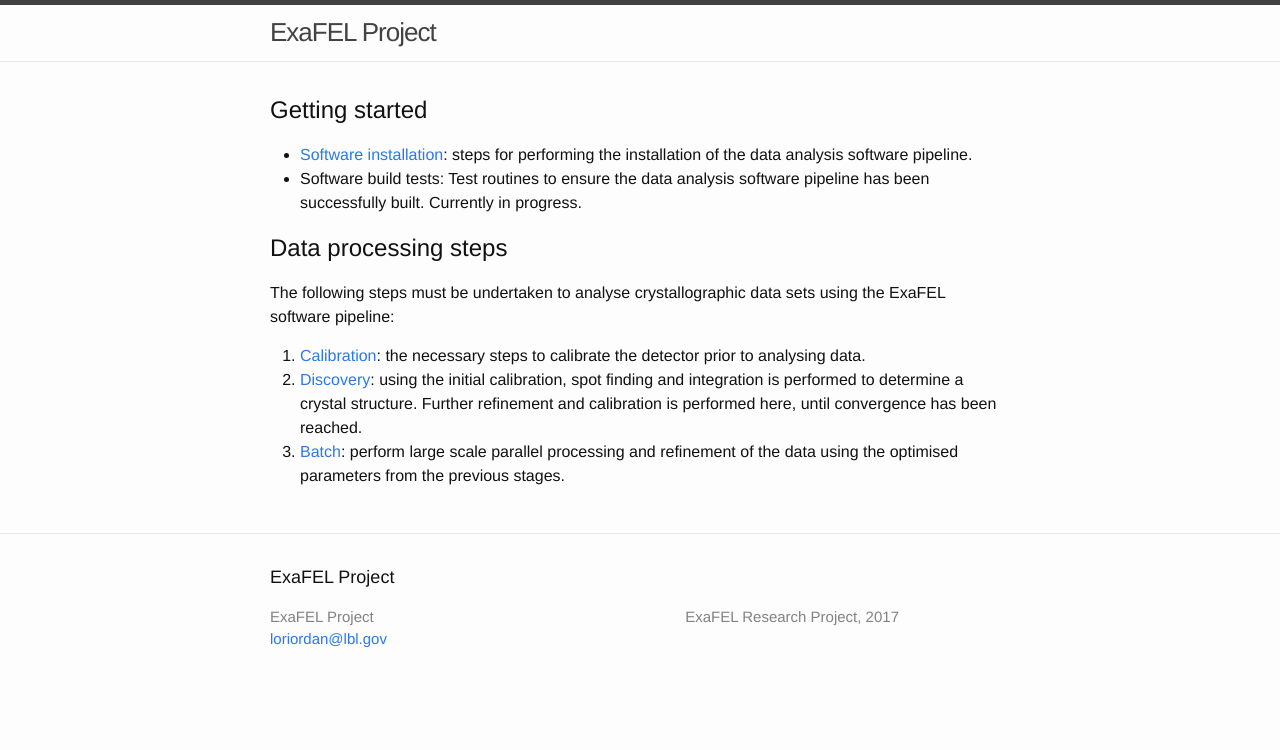
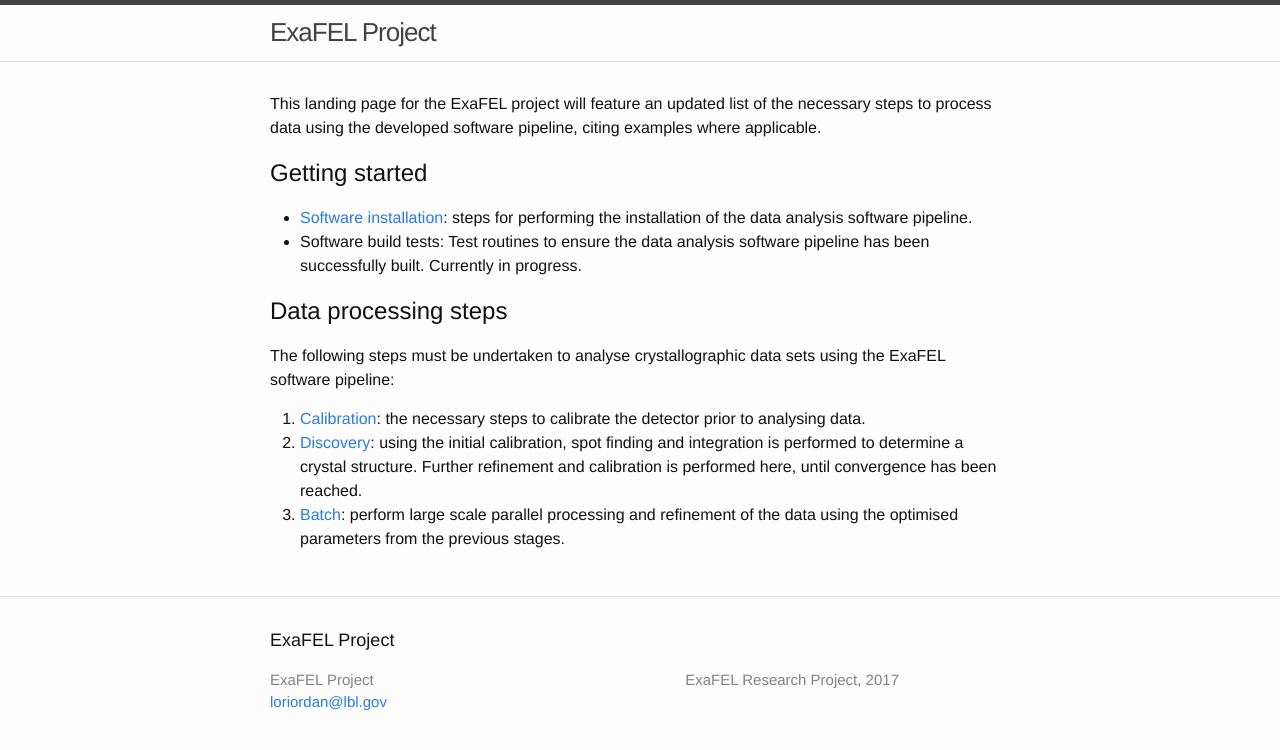
Before and after one commit to ExaFEL/docs, a Jekyll site: the page built from index.md, in a window 1280 px wide. Shown: the top 750 px of the page. Built offline with Jekyll 4.4.1, drawn with Linux system fonts in a browser that asks for light colours; our own code applies the rules of GitHub Pages for plain Markdown files.

```diff
--- a/index.md
+++ b/index.md
@@ -1,11 +1,7 @@
 ---
-#
-# You don't need to edit this file, it's empty on purpose.
-# Edit minima's home layout instead if you wanna make some changes
-# See: https://jekyllrb.com/docs/themes/#overriding-theme-defaults
-#
 layout: default
 ---
+This landing page for the ExaFEL project will feature an updated list of the necessary steps to process data using the developed software pipeline, citing examples where applicable.
 
 ## Getting started
   - [Software installation](psana-cctbx-install): steps for performing the installation of the data analysis software pipeline.
```
Also changed, not shown: _pages/cspad-calib.md (+1 -1 lines), _pages/disc-refine.md (+10 -3 lines), 1 other file.
